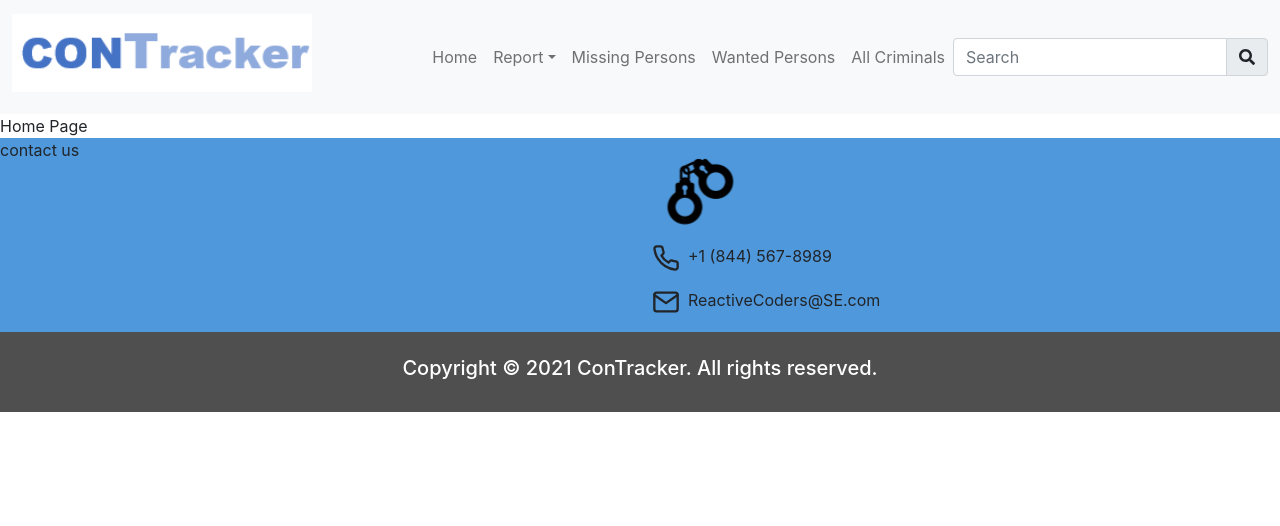
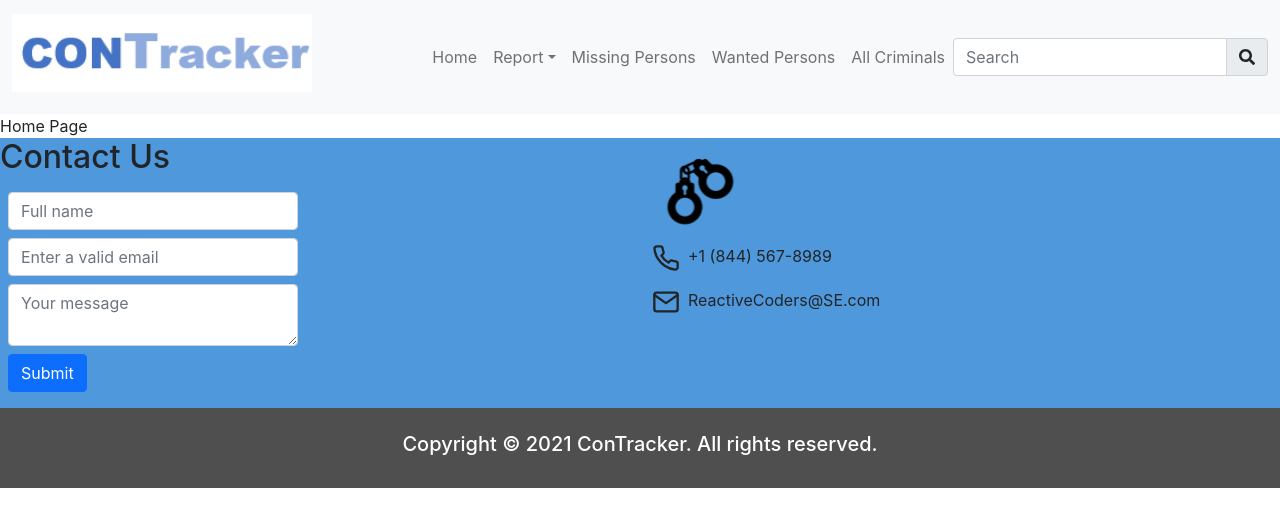
Before and after one commit to ickynavigator/conTracker, a Next.js app in the folder packages/con-tracker-client/: page / in a window 1280 px wide. Shown: the top 526 px of the page. Built offline with nearby package versions, Linux system fonts and the light colour scheme.

Commit message:
created contact form

```diff
--- a/packages/con-tracker-client/components/ui/Footer.jsx
+++ b/packages/con-tracker-client/components/ui/Footer.jsx
@@ -1,18 +1,72 @@
 import Image from "next/image";
-import React from "react";
-import { Col, Row } from "react-bootstrap";
+import React, { useState } from "react";
+import { Col, Row, Form, Container, Button } from "react-bootstrap";
 import { FiMail, FiPhone } from "react-icons/fi";
 import styles from "../../styles/components/Footer.module.css";
 
 const Footer = () => {
   const phone = "+1 (844) 567-8989";
   const mail = "ReactiveCoders@SE.com";
+  const [name, setName] = useState("");
+  const [email, setEmail] = useState("");
+  const [message, setMessage] = useState("");
+
+  const [validated, setValidated] = useState(false);
+  const handleSubmit = event => {
+    event.preventDefault();
+    const form = event.currentTarget;
+    if (form.checkValidity() === false) {
+      event.stopPropagation();
+      return;
+    }
+    setValidated(true);
+  };
 
   return (
     <>
       <div className={styles.contactWrapper}>
         <Row xs={1} md={2}>
-          <Col>contact us</Col>
+          <Col>
+            <h2>Contact Us</h2>
+
+            <Container className="ms-2 my-3 ps-0 w-50">
+              <Form noValidate validated={validated} onSubmit={handleSubmit}>
+                <Form.Group controlId="ContactUsName" className="my-2">
+                  <Form.Control
+                    required
+                    type="text"
+                    placeholder="Full name"
+                    value={name}
+                    onChange={e => setName(e.target.value)}
+                  />
+                  <Form.Control.Feedback type="invalid">
+                    name required
+                  </Form.Control.Feedback>
+                </Form.Group>
+
+                <Form.Group controlId="ContactUsEmail" className="my-2">
+                  <Form.Control
+                    required
+                    type="email"
+                    placeholder="Enter a valid email"
+                    value={email}
+                    onChange={e => setEmail(e.target.value)}
+                  />
+                </Form.Group>
+
+                <Form.Group controlId="ContactUsEmail" className="my-2">
+                  <Form.Control
+                    required
+                    as="textarea"
+                    placeholder="Your message"
+                    value={message}
+                    onChange={e => setMessage(e.target.value)}
+                  />
+                </Form.Group>
+                <Button type="submit">Submit</Button>
+              </Form>
+            </Container>
+          </Col>
           <Col>
             <Image
               src="/assets/images/noTextLogo.svg"
```
